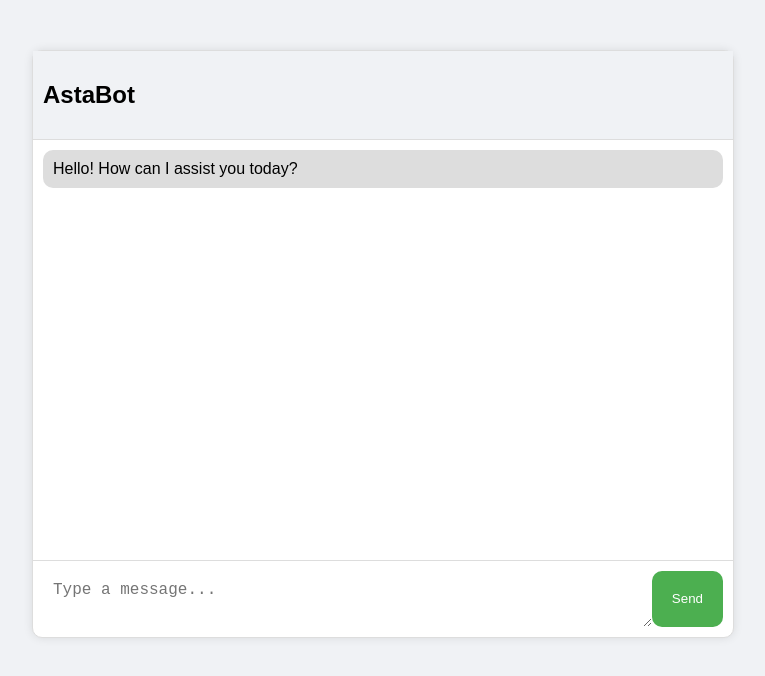
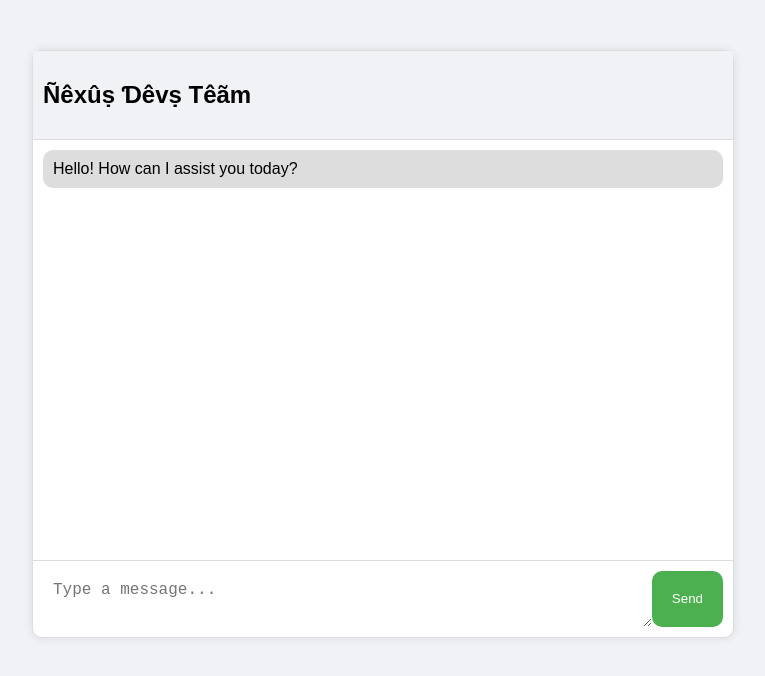
Before and after one commit to efkidgamer/Efkidai, a website: page public/index.html in a window 1280 px wide. Shown: the whole page, without its empty margins (257-1022 px from the left). Drawn offline with Linux system fonts and the light colour scheme.

Commit message:
Update index.html

```diff
--- a/public/index.html
+++ b/public/index.html
@@ -82,7 +82,7 @@
 <body>
   <div class="chat-container">
     <div class="chat-header">
-      <h2>AstaBot</h2>
+      <h2>Ñêxûṣ Ɗêvṣ Têãm</h2>
     </div>
     <div class="chat-messages" id="chat-messages">
       <div class="message bot-message">
```
